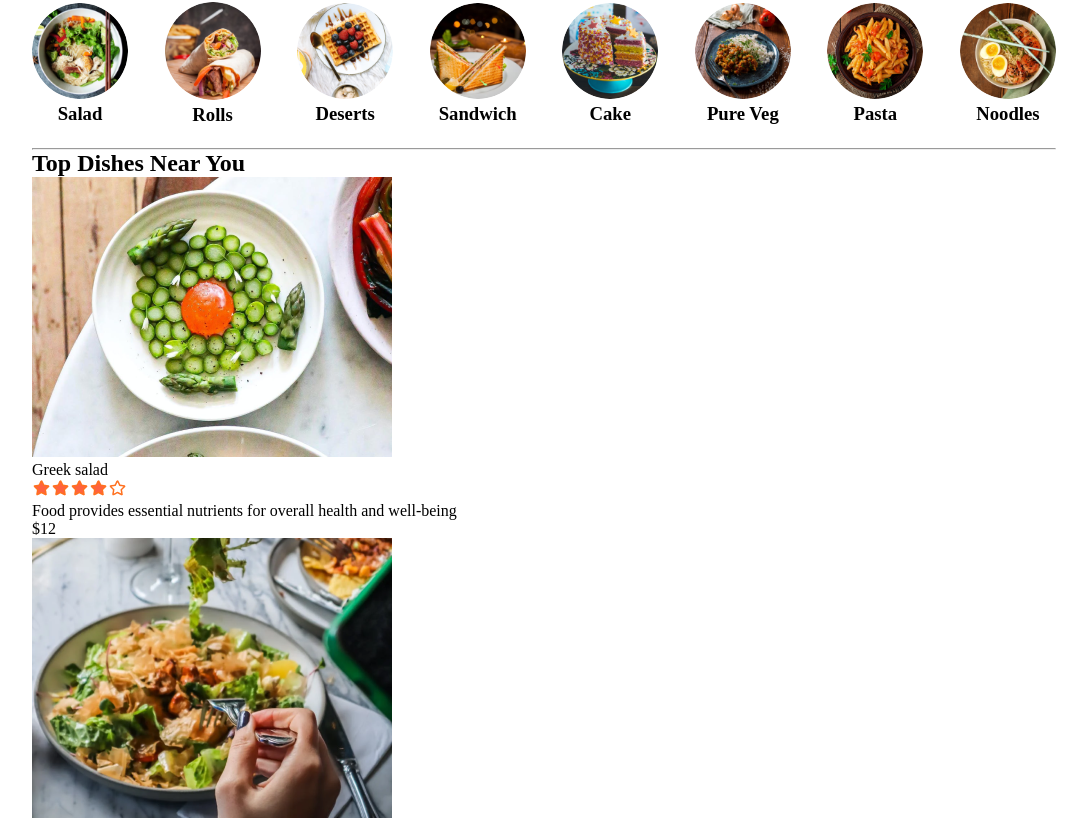
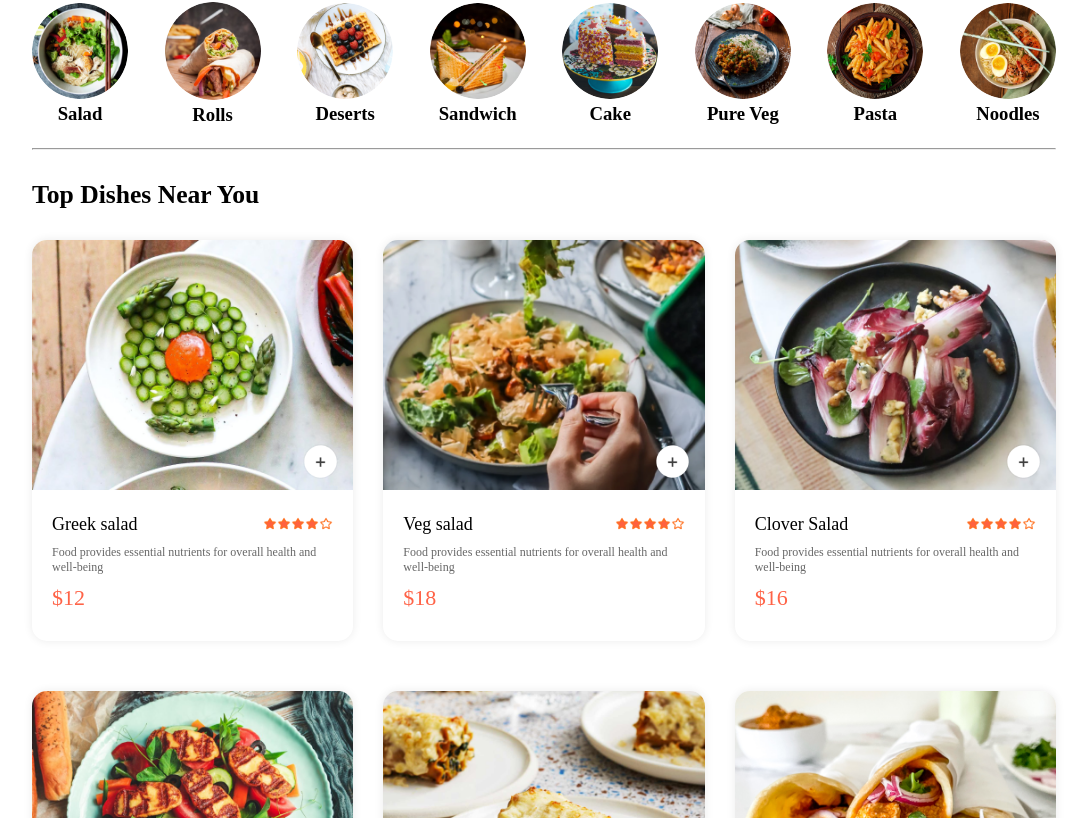
Before and after one commit to Kortsa/food-app-react, a React (Vite) app: page / in a window 1280 px wide. Shown: the part 702-1520 px from the top of the page, without its empty margins (96-1183 px from the left). Built offline with nearby package versions, Linux system fonts and the light colour scheme.

Commit message:
adding to cart

```diff
--- a/src/Context/StoreContext.jsx
+++ b/src/Context/StoreContext.jsx
@@ -1,18 +1,36 @@
-import { createContext } from "react"
+import { createContext, useState } from "react";
 import { food_list } from "../assets/assets";
 
-export const StoreContext = createContext(null)
+export const StoreContext = createContext(null);
 
 const StoreContextProvider = (props) => {
+  const [cartItems, setCartItems] = useState({});
+
+  const addToCart = (itemId) => {
+    if (!cartItems[itemId]) {
+      setCartItems((prev) => ({ ...prev, [itemId]: 1 }));
+    } else {
+      setCartItems((prev) => ({ ...prev, [itemId]: prev[itemId] + 1 }));
+    }
+  };
+
+  const removeFromCart = (itemId) => {
+    setCartItems((prev) => ({ ...prev, [itemId]: prev[itemId] - 1 }));
+  };
+
   const contextValue = {
-        food_list
+    food_list,
+    cartItems,
+    setCartItems,
+    addToCart,
+    removeFromCart,
   };
 
   return (
     <StoreContext.Provider value={contextValue}>
       {props.children}
     </StoreContext.Provider>
-    )
-}
+  );
+};
 
 export default StoreContextProvider;
--- a/src/components/FoodDisplay/FoodDispplay.css
+++ b/src/components/FoodDisplay/FoodDispplay.css
@@ -0,0 +1,16 @@
+.food-display{
+    margin-top: 30px;
+}
+
+.food-display h2{
+    font-size: max(2vw, 24px);
+    font-weight: 600;
+}
+
+.food-display-list{
+    display: grid;
+    grid-template-columns: repeat(auto-fill, minmax(240px, 1fr));
+    margin-top: 30px;
+    gap: 30px;
+    row-gap: 50px;
+}
--- a/src/components/FoodItem/FoodItem.css
+++ b/src/components/FoodItem/FoodItem.css
@@ -0,0 +1,73 @@
+.food-item{
+    width: 100%;
+    margin: auto;
+    border-radius: 15px;
+    box-shadow: 0px 0px 10px #00000015;
+}
+
+.food-item-image{
+    width: 100%;
+    border-radius: 15px 15px 0px 0px;
+}
+
+.food-item-info{
+    padding: 20px;
+}
+
+.food-item-name-rating{
+    display: flex;
+    justify-content: space-between;
+    margin-bottom: 10px;
+    align-items: center;
+}
+
+.food-item-name-rating p{
+    font-size: 18px;
+    font-weight: 500;
+}
+
+.food-item-name-rating img{
+    width: 70px;
+}
+
+.food-item-desc{
+    color: #676767;
+    font-size: 12px;
+}
+
+.food-item-price{
+    color: tomato;
+    font-size: 22px;
+    font-weight: 500;
+    margin: 10px 0;
+}
+
+.food-item-img-container{
+    position: relative;
+}
+
+.food-item-img-container .add{
+    width: 35px;
+    position: absolute;
+    bottom: 15px;
+    right: 15px;
+    cursor: pointer;
+    border-radius: 50%;
+}
+
+.food-item-counter{
+    position: absolute;
+    bottom: 15px;
+    right: 15px;
+    display: flex;
+    align-items: center;
+    gap: 10px;
+    padding: 6px;
+    border-radius: 50px;
+    background-color: white;
+}
+
+.food-item-counter img{
+    width: 30px;
+    cursor: pointer;
+}
--- a/src/components/FoodItem/FoodItem.jsx
+++ b/src/components/FoodItem/FoodItem.jsx
@@ -1,11 +1,37 @@
-import './FoodItem.css'
-import { assets } from '../../assets/assets'
+import "./FoodItem.css";
+import { assets } from "../../assets/assets";
+import { useContext } from "react";
+import { StoreContext } from "../../Context/StoreContext";
 
-function FoodItem({id, name, price, description, image}) {
+function FoodItem({ id, name, price, description, image }) {
+
+  const {cartItems, addToCart, removeFromCart} = useContext(StoreContext)
   return (
-    <div className='food-item'>
+    <div className="food-item">
       <div className="food-item-img-container">
-            <img src={image} alt="" className='food-item-image' />
+        <img src={image} alt="" className="food-item-image" />
+        {!cartItems[id] ? (
+          <img
+            onClick={() => addToCart(id)}
+            className="add"
+            src={assets.add_icon_white}
+            alt=""
+          />
+        ) : (
+          <div className="food-item-counter">
+            <img
+              onClick={() => removeFromCart(id)}
+              src={assets.remove_icon_red}
+              alt=""
+            />
+            <p>{cartItems[id]}</p>
+            <img
+              onClick={() => addToCart(id)}
+              src={assets.add_icon_green}
+              alt=""
+            />
+          </div>
+        )}
       </div>
 
       <div className="food-item-info">
@@ -13,10 +39,10 @@
           <p>{name}</p>
           <img src={assets.rating_starts} alt="" />
         </div>
-            <p className='food-item-description'>{description}</p>
-            <p className='food-item-price'>${price}</p>
+        <p className="food-item-desc">{description}</p>
+        <p className="food-item-price">${price}</p>
       </div>
     </div>
-  )
+  );
 }
-export default FoodItem
+export default FoodItem;
```
Lines whose indentation alone changed are shown as unchanged.
